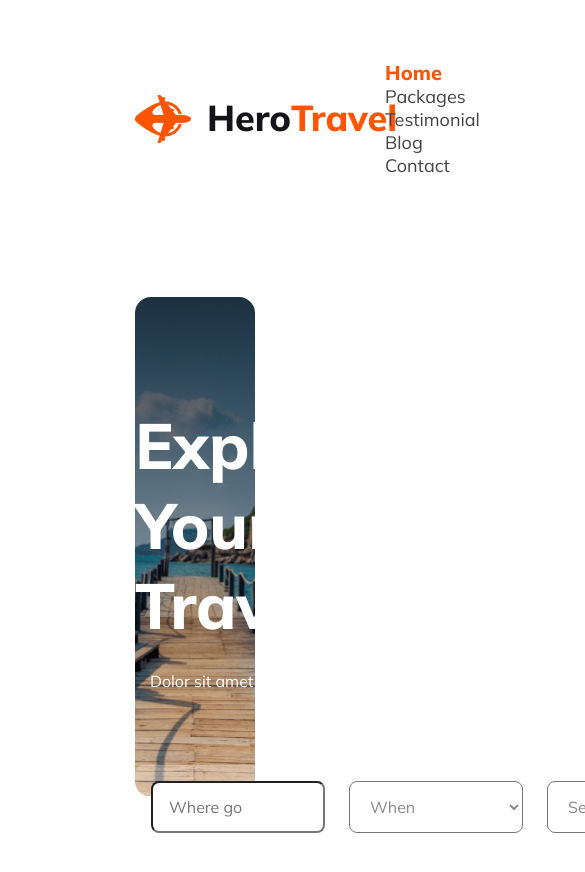
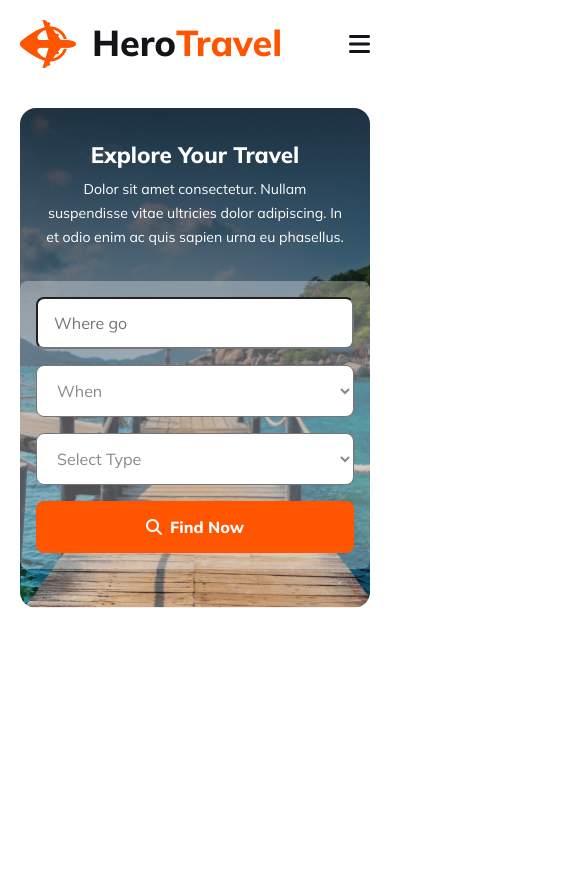
Before and after one commit to okaymahdi/B9A2-Hero-Travel, a plain HTML site: page index.html in a window 390 px wide. Shown: the top 872 px of the page, 585 px wide, since content can reach past the window. After the commit the page ends 844 px from the top, so only its background shows below. Drawn offline with Linux system fonts and the light colour scheme.

Commit message:
responsived menubar and banner section

```diff
--- a/index.html
+++ b/index.html
@@ -6,6 +6,7 @@
     <title>B9A2-Hero-Travel</title>
     <link rel="stylesheet" href="https://cdnjs.cloudflare.com/ajax/libs/font-awesome/6.5.1/css/all.min.css">
     <link rel="stylesheet" href="styles/style.css">
+    <link rel="stylesheet" href="styles/responsive.css">
 </head>
 <body>
 
--- /dev/null
+++ b/styles/responsive.css
@@ -0,0 +1,41 @@
+@media screen and (max-width: 600px) {
+    .top-bar {
+        padding: 20px;
+      }
+
+    .top-bar .menu-bar span {
+        display: block;
+    }
+
+    .top-bar .menu-bar ul li {
+        display: none;
+    }
+
+    .banner {
+        margin: 20px;
+    }
+
+    .banner .container {
+        padding-top: 32px;
+      }
+
+    .banner .container > h1 {
+        font-size: 1.4rem;
+        margin-bottom: 8px;
+    }
+
+    .banner .container > p {
+        font-size: 0.88rem;
+        width: 304px;
+        margin-bottom: 32px;
+    }
+
+    .banner .container > form {
+        flex-direction: column;
+        gap: 16px;
+    }
+
+    .box {
+        width: 318px;
+    }
+}
--- a/styles/style.css
+++ b/styles/style.css
@@ -53,6 +53,9 @@ img {
 
 .top-bar .menu-bar span {
   display: none;
+  font-size: 1.5rem;
+  color: #131318;
+  cursor: pointer;
 }
 
 .top-bar .menu-bar ul li {
@@ -126,14 +129,13 @@ li:first-child {
   gap: 24px;
 }
 
-
 .box {
   width: 174px;
   height: 52px;
   border-radius: 8px;
-background: #FFF;
+  background: #fff;
   padding: 16px;
-    color: rgba(19, 19, 24, 0.50);
+  color: rgba(19, 19, 24, 0.5);
   font-size: 1rem;
   font-weight: 400;
 }
```
Lines whose indentation alone changed are shown as unchanged.
